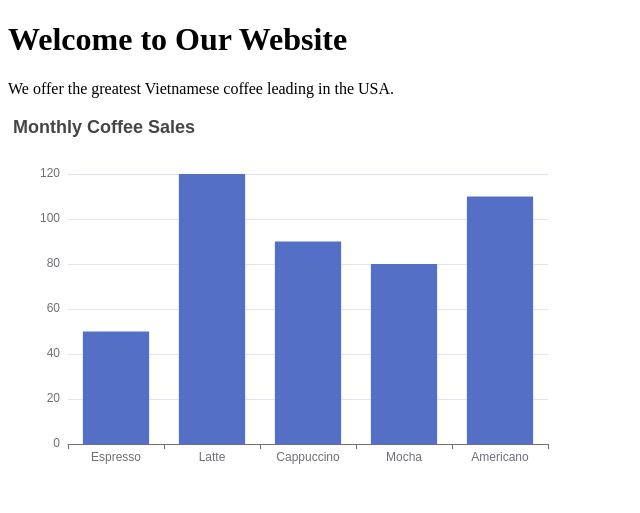
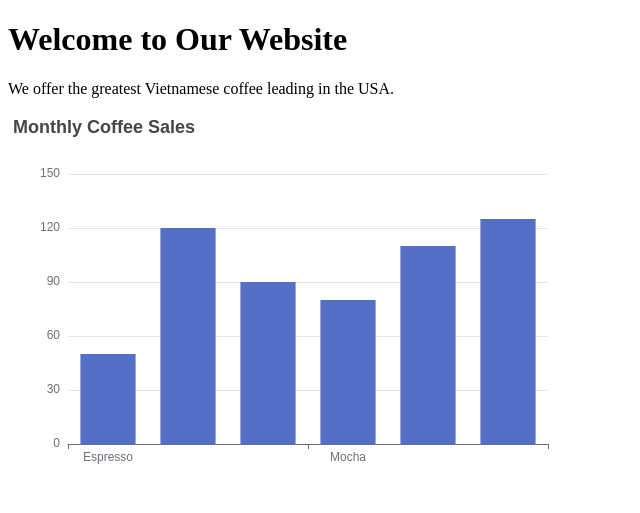
Before and after one commit to TiffThuan/mis4013hw1, a PHP site: page / in a window 1280 px wide. Shown: the part 26-539 px from the top of the page, without its empty margins (0-640 px from the left). Run offline with PHP 8.4, Linux system fonts and the light colour scheme.

Commit message:
Update index.php

```diff
--- a/index.php
+++ b/index.php
@@ -25,9 +25,9 @@
     const barChart = echarts.init(document.getElementById('barChart'));
     const barOption = {
         title: { text: 'Monthly Coffee Sales' },
-        xAxis: { data: ['Espresso', 'Latte', 'Cappuccino', 'Mocha', 'Americano'] },
+        xAxis: { data: ['Espresso', 'Latte', 'Cappuccino', 'Mocha', 'Americano', 'Vietnamese Cafe Sua Da'] },
         yAxis: {},
-        series: [{ type: 'bar', data: [50, 120, 90, 80, 110] }]
+        series: [{ type: 'bar', data: [50, 120, 90, 80, 110,125] }]
     };
     barChart.setOption(barOption);
 </script>
```
